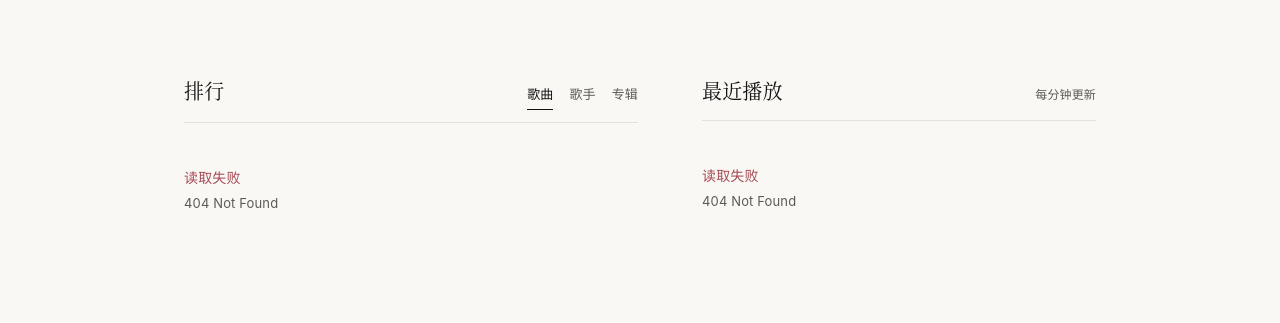
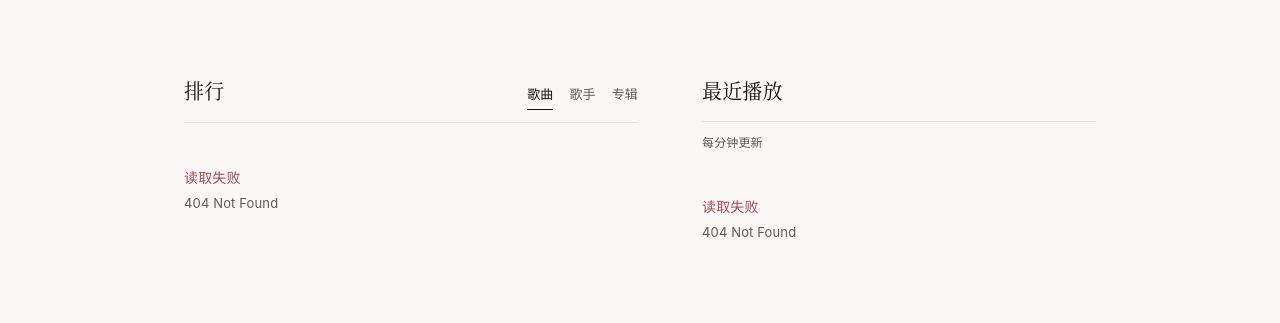
Before and after one commit to wjiajian/music_record, a website: page public/index.html in a window 1280 px wide. Shown: the part 450-773 px from the top of the page. Drawn offline with Linux system fonts and the light colour scheme; no server answers.

Commit message:
fix: 对齐排行与最近播放两栏列表
Co-Authored-By: Claude Opus 5.5 <noreply@anthropic.com>

```diff
--- a/public/index.html
+++ b/public/index.html
@@ -67,8 +67,8 @@
         <section class="block" id="live" aria-labelledby="recentTitle">
           <div class="block-head">
             <h2 id="recentTitle">最近播放</h2>
-            <span class="block-note">每分钟更新</span>
           </div>
+          <p class="block-meta">每分钟更新</p>
           <ol class="recent-list" id="recentList" aria-live="polite"></ol>
         </section>
       </div>
--- a/public/styles.css
+++ b/public/styles.css
@@ -386,7 +386,8 @@ svg {
   align-items: baseline;
   justify-content: space-between;
   gap: 8px 16px;
-  min-height: 44px;
+  /* 32px 标签按钮 + 12px 内边距 + 1px 边框；有无标签的区块头等高，左右两栏列表才能逐行对齐。 */
+  min-height: 45px;
   padding-bottom: 12px;
   border-bottom: 1px solid var(--border);
 }
```
